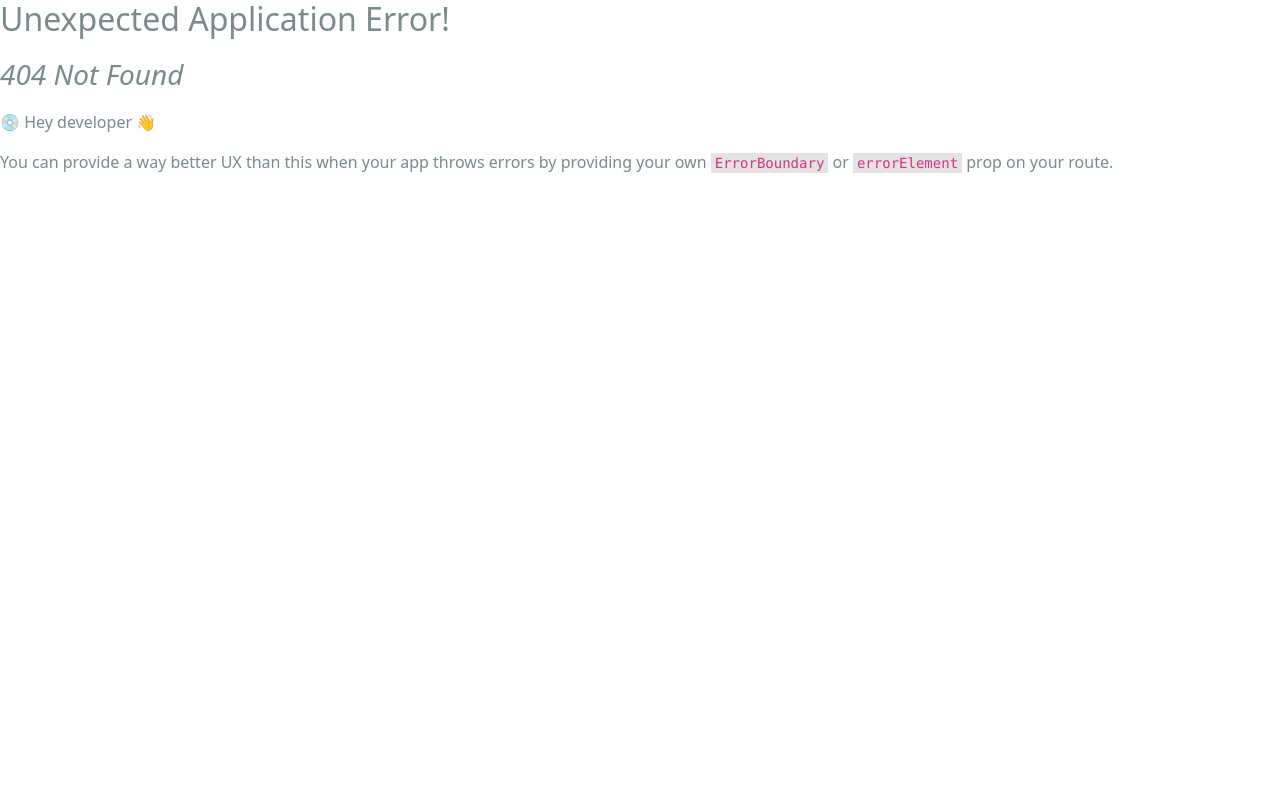
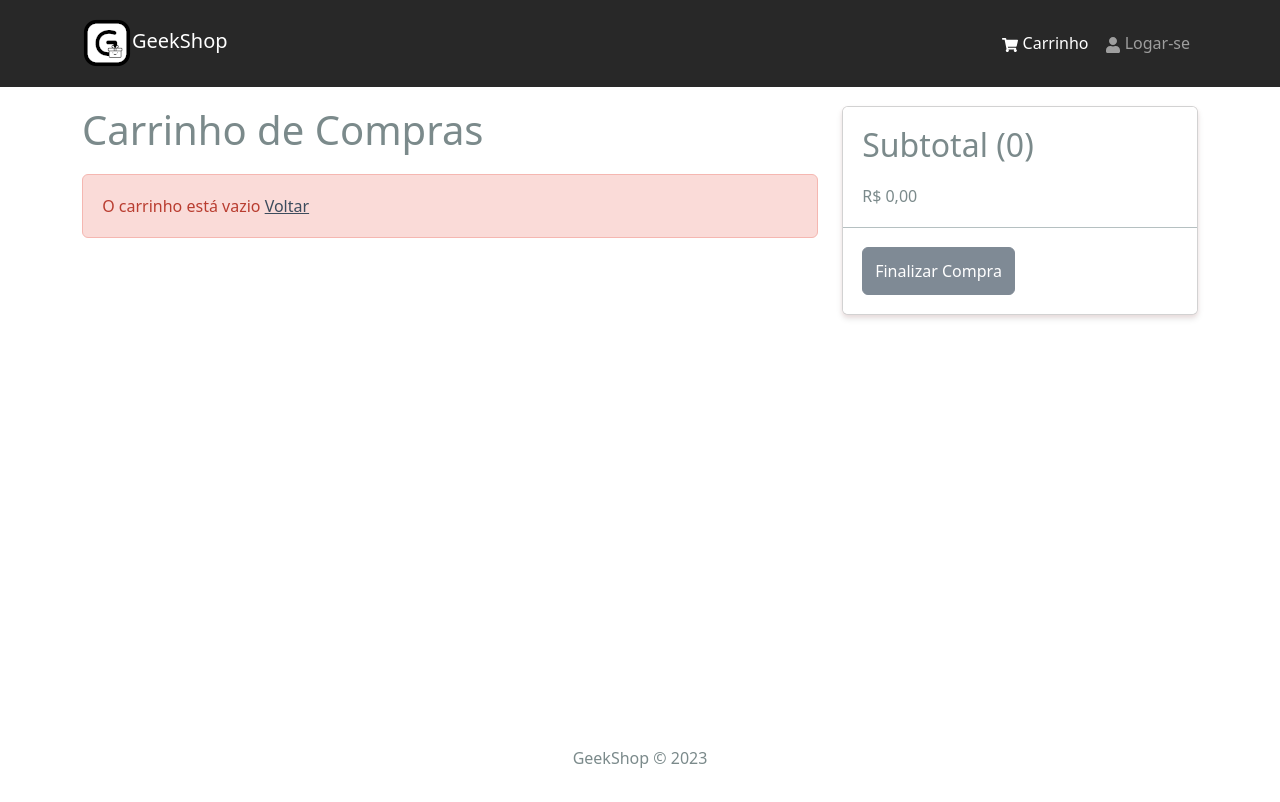
Before and after one commit to CalebeCopello/GeekShop, a React (Create React App) app in the folder frontend/: page /cart in a window 1280 px wide. Before the commit this address had no page. Shown: the top 802 px of the page. Built offline with nearby package versions, Linux system fonts and the light colour scheme.

Commit message:
CartScreen ok

```diff
--- a/frontend/src/index.js
+++ b/frontend/src/index.js
@@ -10,12 +10,14 @@ import App from './App'
 import reportWebVitals from './reportWebVitals'
 import HomeScreen from './screens/HomeScreen'
 import ProductScreen from './screens/ProductScreen'
+import CartScreen from './screens/CartScreen'
 
 const router = createBrowserRouter(
   createRoutesFromElements(
     <Route path='/' element={<App />}>
       <Route index={true} path='/' element={<HomeScreen />} />
       <Route path='/product/:id' element={<ProductScreen />} />
+      <Route path='/cart' element={<CartScreen />} />
     </Route>
   )
 )
--- /dev/null
+++ b/frontend/src/screens/CartScreen.jsx
@@ -0,0 +1,83 @@
+import { Link, useNavigate } from 'react-router-dom'
+import { useDispatch, useSelector } from 'react-redux'
+import { Row, Col, ListGroup, Image, Form, Button, Card, ListGroupItem } from 'react-bootstrap'
+import { FaTrash } from 'react-icons/fa'
+import Message from '../components/Message.jsx'
+import { addToCart } from '../slices/cartSlice.js'
+
+const CartScreen = () => {
+    const navigate = useNavigate()
+    const dispatch = useDispatch()
+
+    const cart = useSelector((state) => state.cart)
+
+    const { cartItems } = cart
+
+    const addToCartHandler = async (p,qty) => {
+        dispatch(addToCart({...p, qty}))
+    }
+
+    return (
+        <>
+        <Row>
+            <Col md={8}>
+                <h1 style={{ marginBottom: '20px'}}>Carrinho de Compras</h1>
+                { cartItems.length === 0 ? (
+                    <Message variant='danger'>
+                        O carrinho está vazio <Link to='/'>Voltar</Link>
+                    </Message>
+                ):(
+                    <ListGroup variant='flush'>
+                        {cartItems.map((i) =>(
+                            <ListGroup.Item key={i._id}>
+                                <Row>
+                                    <Col md={2}>
+                                        <Image src={ i.image} alt={i.name} fluid rounded />
+                                    </Col>
+                                    <Col md={3}>
+                                        <Link to={`/product/${i._id}`}>{i.name}</Link>
+                                    </Col>
+                                    <Col md={2}>
+                                        {i.price?.toLocaleString('pt-BR', { style: 'currency', currency: 'BRL', minimumFractionDigits: 2 })}
+                                    </Col>
+                                    <Col md={2}>
+                                        <Form.Control as='select' value={i.qty} onChange={(e) => addToCartHandler(i, Number(e.target.value))}>
+                                            {[...Array(i.countInStock).keys()].map((x) => (
+                                                <option key={x+1} value={x+1}>
+                                                    {x+1}
+                                                </option>
+                                            ))}
+                                        </Form.Control>
+                                    </Col>
+                                    <Col md={2}>
+                                        <Button type='button' variant='danger'>
+                                            <FaTrash />
+                                        </Button>
+                                    </Col>
+                                </Row>
+                            </ListGroup.Item>
+                        ))}
+                    </ListGroup>
+                )}
+            </Col>
+            <Col md={4}>
+                <Card>
+                    <ListGroup variant='flush'>
+                        <ListGroup.Item>
+                            <h2>Subtotal ({ cartItems.reduce((a,i) => a +i.qty,0)})</h2>
+                            {cartItems.reduce((a,i) => a+i.qty * i.price,0).toLocaleString('pt-BR', { style: 'currency', currency: 'BRL', minimumFractionDigits: 2 })}
+                        </ListGroup.Item>
+                        <ListGroup.Item>
+                            <Button type='button' className='btn-block' disabled={cartItems.length === 0}>
+                                Finalizar Compra
+                            </Button>
+                        </ListGroup.Item>
+                    </ListGroup>
+                </Card>
+            </Col>
+        </Row>
+        </>
+    )
+}
+
+export default CartScreen
```
